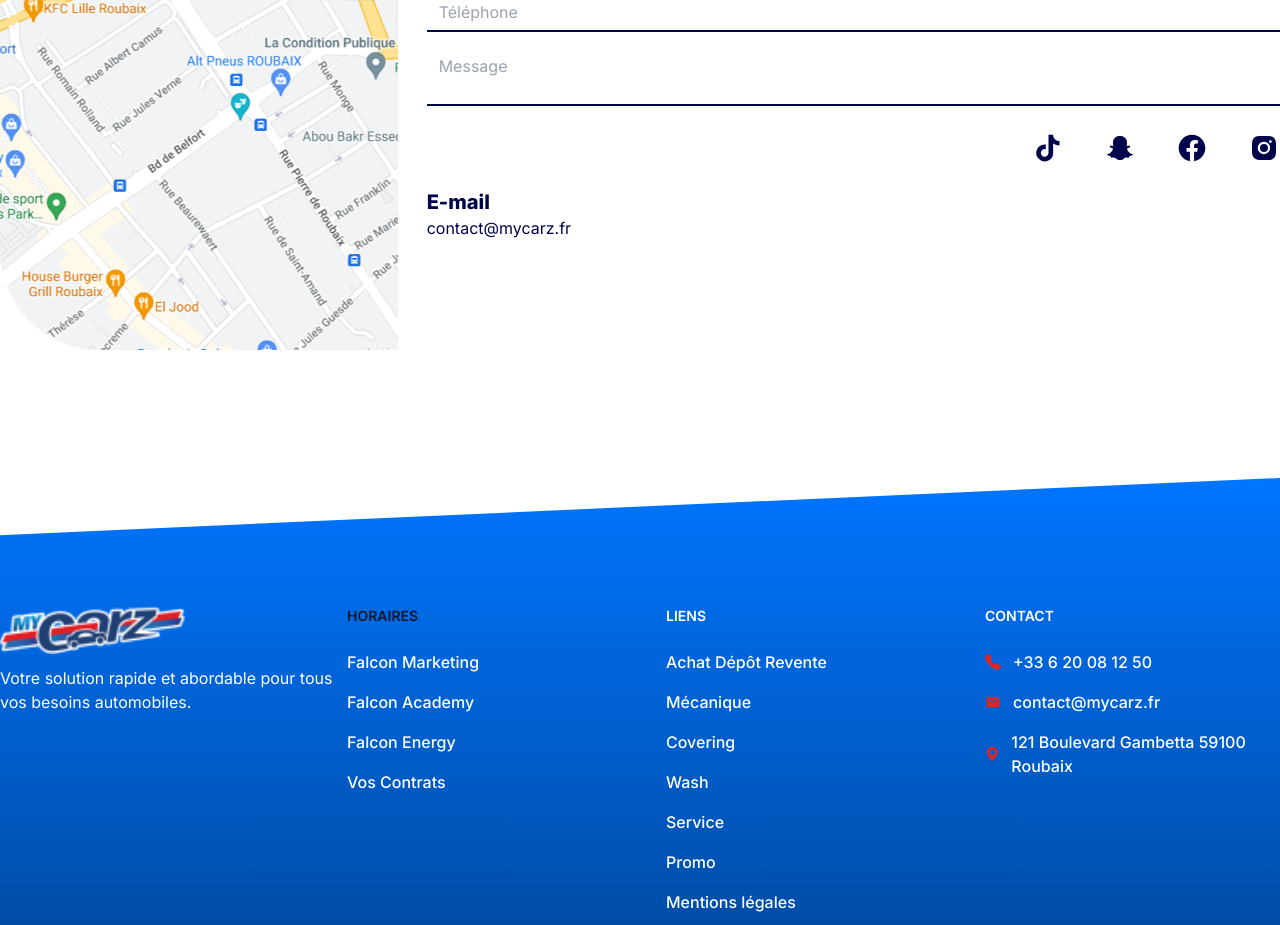
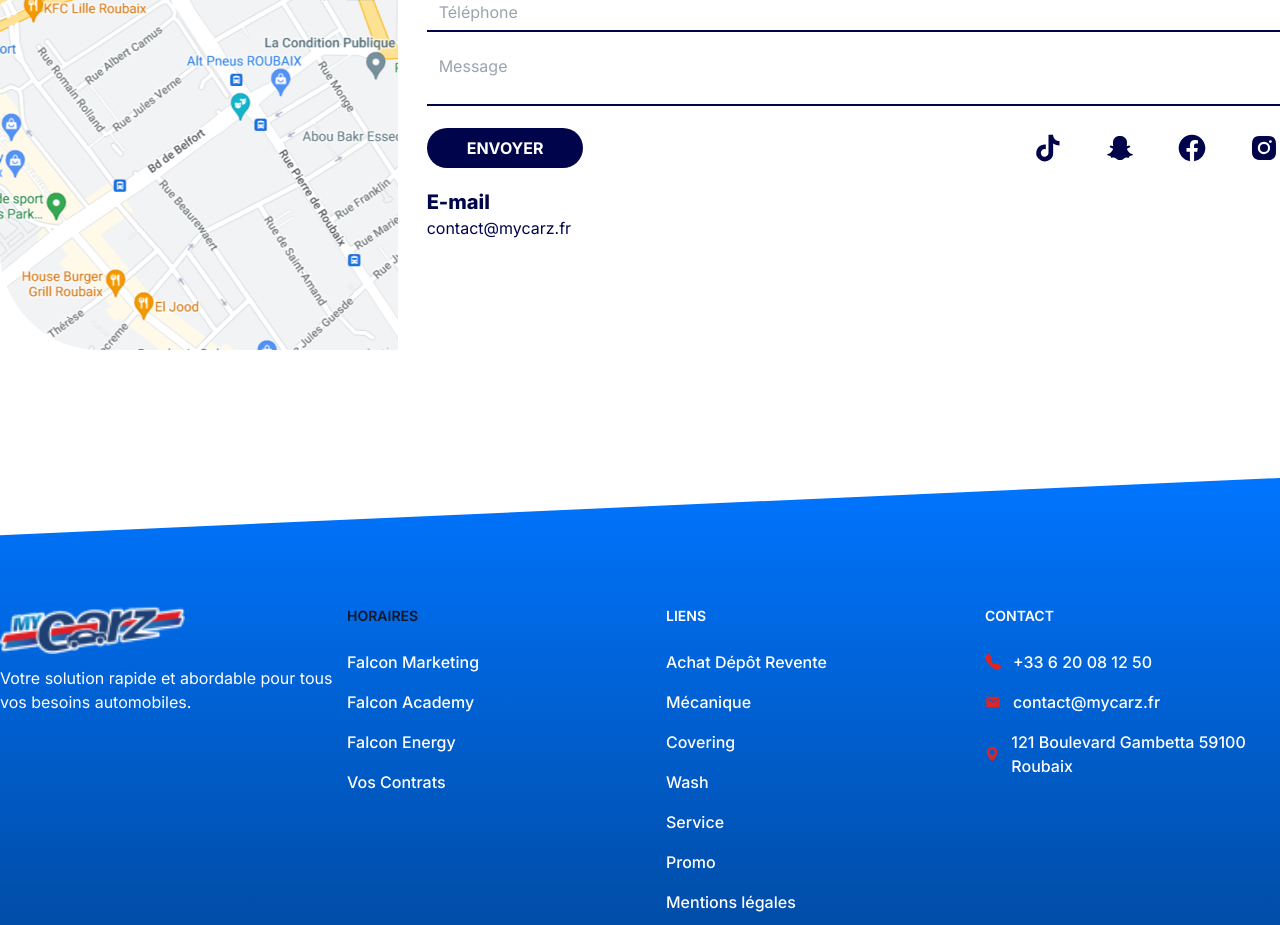
Before and after one commit to Yannis-Alouache/MyCarz, a Next.js app in the folder frontend/: page / in a window 1280 px wide. Shown: the part 3980-4905 px from the top of the page. Built offline with nearby package versions, Linux system fonts and the light colour scheme.

Commit message:
[~] fixed contact button

```diff
--- a/frontend/src/app/_components/Contact/Contact.jsx
+++ b/frontend/src/app/_components/Contact/Contact.jsx
@@ -30,7 +30,7 @@
                             <textarea className="appearance-none border-b-2 w-full py-2 px-3 text-gray-700 leading-tight focus:outline-none focus:shadow-outline resize-none" style={{borderColor: mainColor}} type="text" name="message" placeholder='Message' />
                         </div>
                         <div className="flex items-center justify-between">
-                            <input type="submit" value="envoyer" className={'uppercase text-white font-bold px-10 py-2 rounded-full bg-[' + mainColor + ']'} />
+                            <input type="submit" value="envoyer" className={'uppercase text-white font-bold px-10 py-2 rounded-full'} style={{backgroundColor: mainColor}} />
                             <div className="flex gap-x-10">
                                 <Link href="https://www.tiktok.com/@mycarzfr">
                                     <BiLogoTiktok color={mainColor} className='h-8 w-auto' />
```
